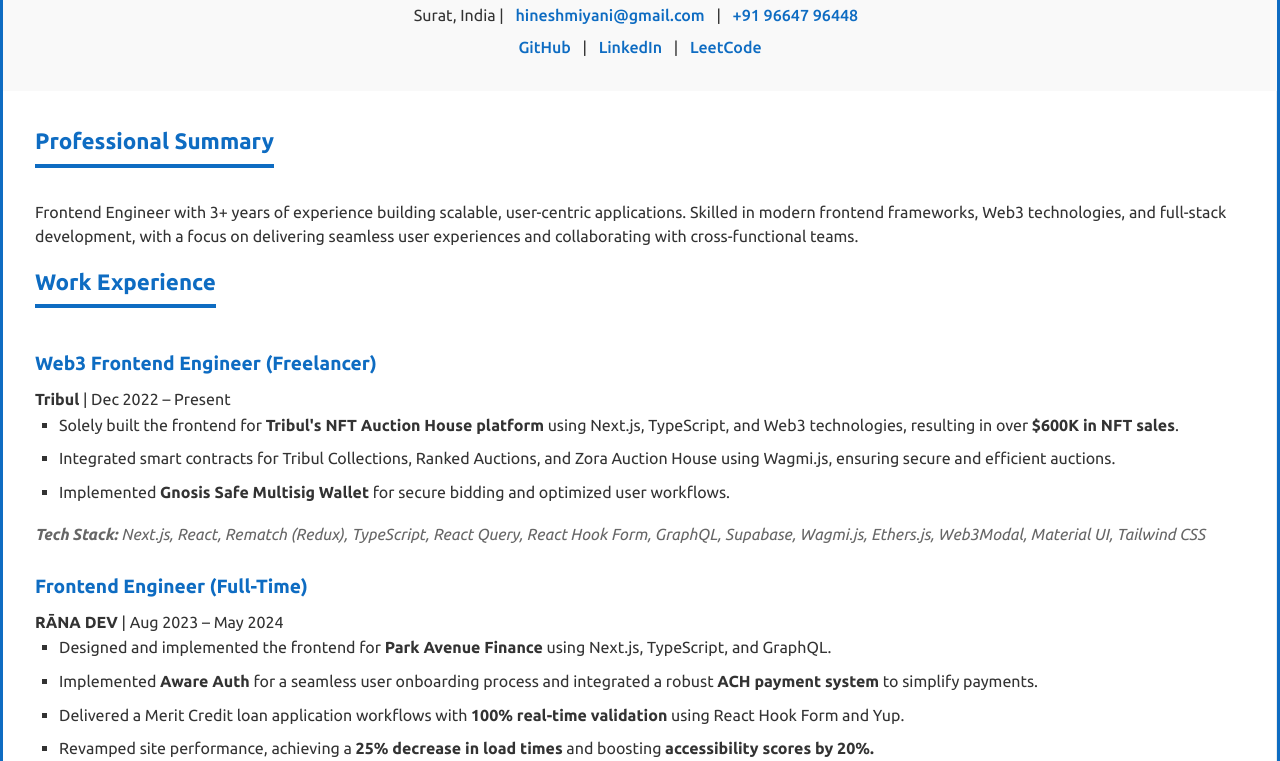
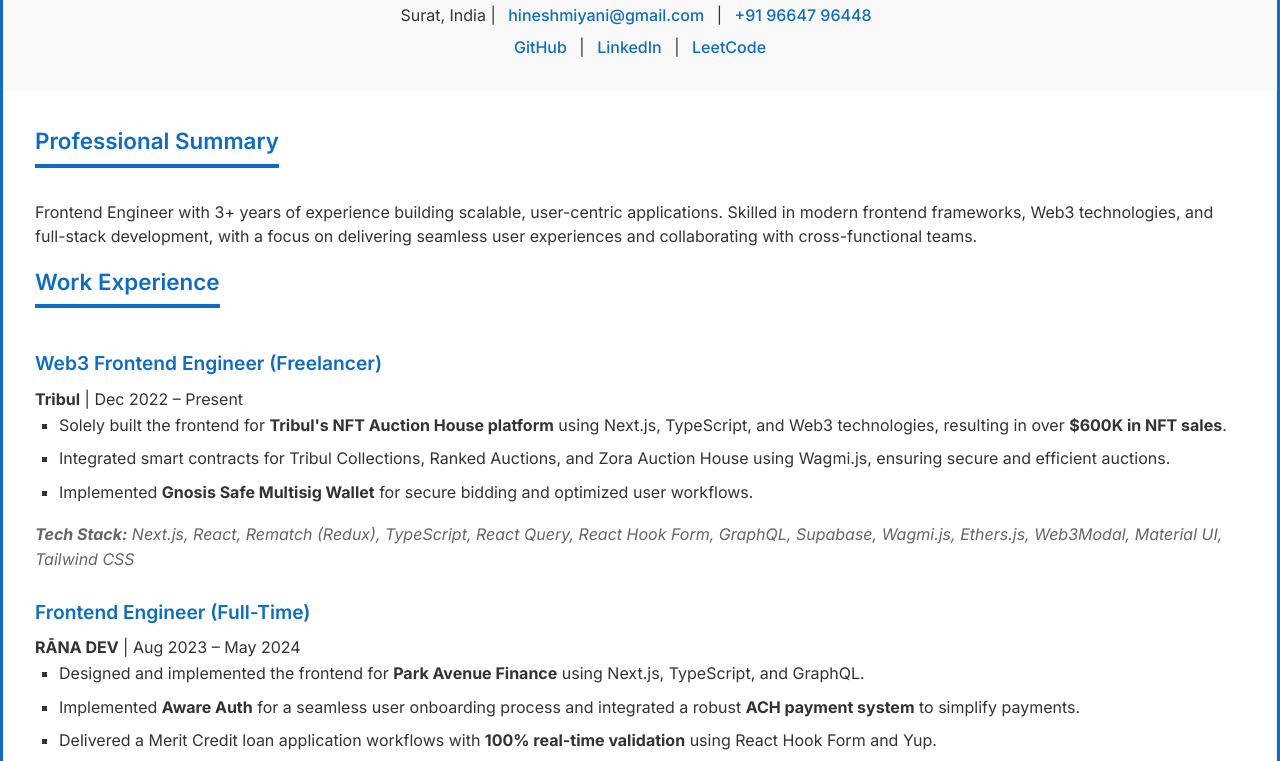
Before and after one commit to hineshmiyani/Resume, a website: page index.html in a window 1280 px wide. Shown: the part 147-908 px from the top of the page. Drawn offline with Linux system fonts and the light colour scheme.

Commit message:
chore: update font families and switch to Inter as primary font

```diff
--- a/index.html
+++ b/index.html
@@ -7,11 +7,7 @@
     <link rel="preconnect" href="https://fonts.googleapis.com" />
     <link rel="preconnect" href="https://fonts.gstatic.com" crossorigin />
     <link
-      href="https://fonts.googleapis.com/css2?family=Poppins:wght@400;500;600;700&display=swap"
-      rel="stylesheet"
-    />
-    <link
-      href="https://fonts.googleapis.com/css2?family=Ubuntu:ital,wght@0,300;0,400;0,500;0,700;1,300;1,400;1,500;1,700&display=swap"
+      href="https://fonts.googleapis.com/css2?family=Inter:ital,opsz,wght@0,14..32,100..900;1,14..32,100..900&family=Open+Sans:ital,wght@0,300..800;1,300..800&family=Poppins:ital,wght@0,100;0,200;0,300;0,400;0,500;0,600;0,700;0,800;0,900;1,100;1,200;1,300;1,400;1,500;1,600;1,700;1,800;1,900&family=Roboto:ital,wght@0,100..900;1,100..900&display=swap"
       rel="stylesheet"
     />
     <link rel="stylesheet" href="style.css" />
--- a/style.css
+++ b/style.css
@@ -4,10 +4,13 @@
   box-sizing: border-box;
 }
 
-/* Use Poppins font */
 body {
-  /* font-family: "Poppins", sans-serif; */
-  font-family: "Ubuntu", serif;
+  font-family: "Inter", system-ui, -apple-system, sans-serif;
+  /* font-family: "Open Sans", Arial, sans-serif; */
+  /* font-family: "Roboto", Arial, sans-serif; */
+  /* font-family: "Poppins", system-ui, sans-serif; */
+  /* font-family: "Helvetica", Arial, sans-serif; */
+  /* font-family: "Calibri", "Segoe UI", sans-serif; */
   background-color: #ffffff;
   color: #333;
   line-height: 1.6;
```
